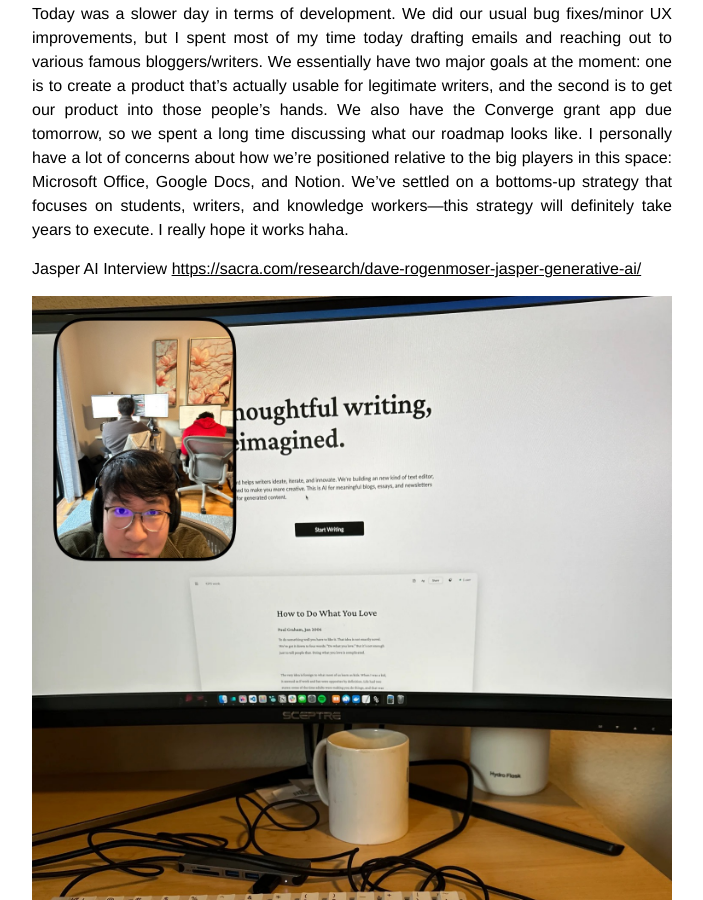
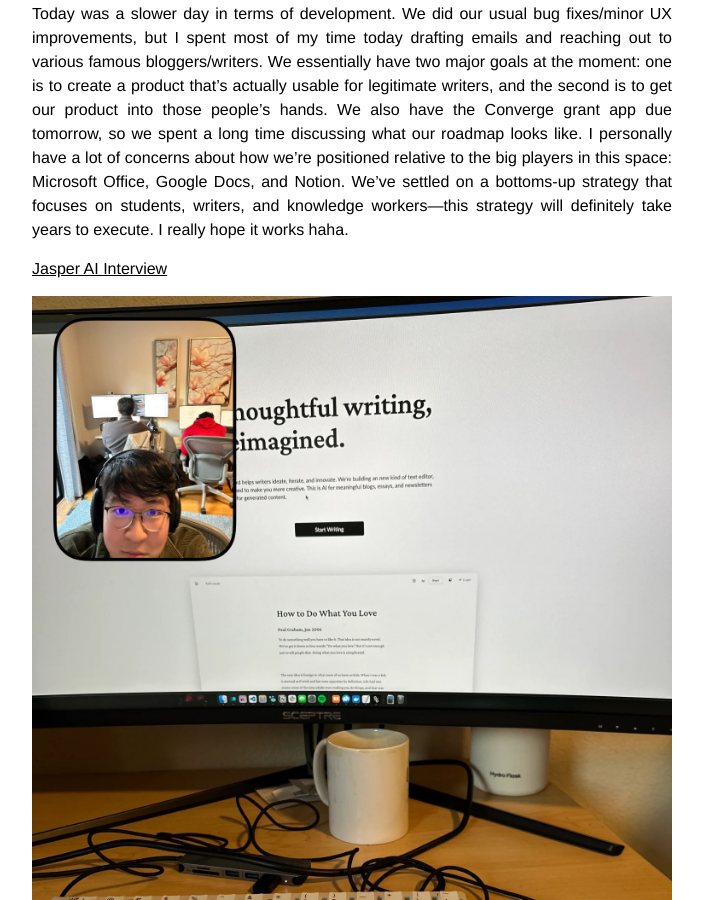
Before and after one commit to alexjwang/personal-blog, a Jekyll site: the page built from _posts/2022-11-21-startup-logs-7.md, in a window 1280 px wide and 900 px high, scrolled down 2004 px. Shown: the whole window, without its empty margins (288-991 px from the left). Built offline with Jekyll 4.4.1, drawn with Linux system fonts in a browser that asks for light colours; nearby versions of some CDN libraries.

Commit message:
changed image caption

```diff
--- a/_posts/2022-11-21-startup-logs-7.md
+++ b/_posts/2022-11-21-startup-logs-7.md
@@ -52,7 +52,7 @@
 
 Today was a slower day in terms of development. We did our usual bug fixes/minor UX improvements, but I spent most of my time today drafting emails and reaching out to various famous bloggers/writers. We essentially have two major goals at the moment: one is to create a product that's actually usable for legitimate writers, and the second is to get our product into those people's hands. We also have the Converge grant app due tomorrow, so we spent a long time discussing what our roadmap looks like. I personally have a lot of concerns about how we're positioned relative to the big players in this space: Microsoft Office, Google Docs, and Notion. We've settled on a bottoms-up strategy that focuses on students, writers, and knowledge workers—this strategy will definitely take years to execute. I really hope it works haha.
 
-Jasper AI Interview <https://sacra.com/research/dave-rogenmoser-jasper-generative-ai/>
+[Jasper AI Interview](<https://sacra.com/research/dave-rogenmoser-jasper-generative-ai/>)
 
 ![11-23]({{"/assets/images/11-23-22.jpg" | prepend: site.baseurl }})
 
```
